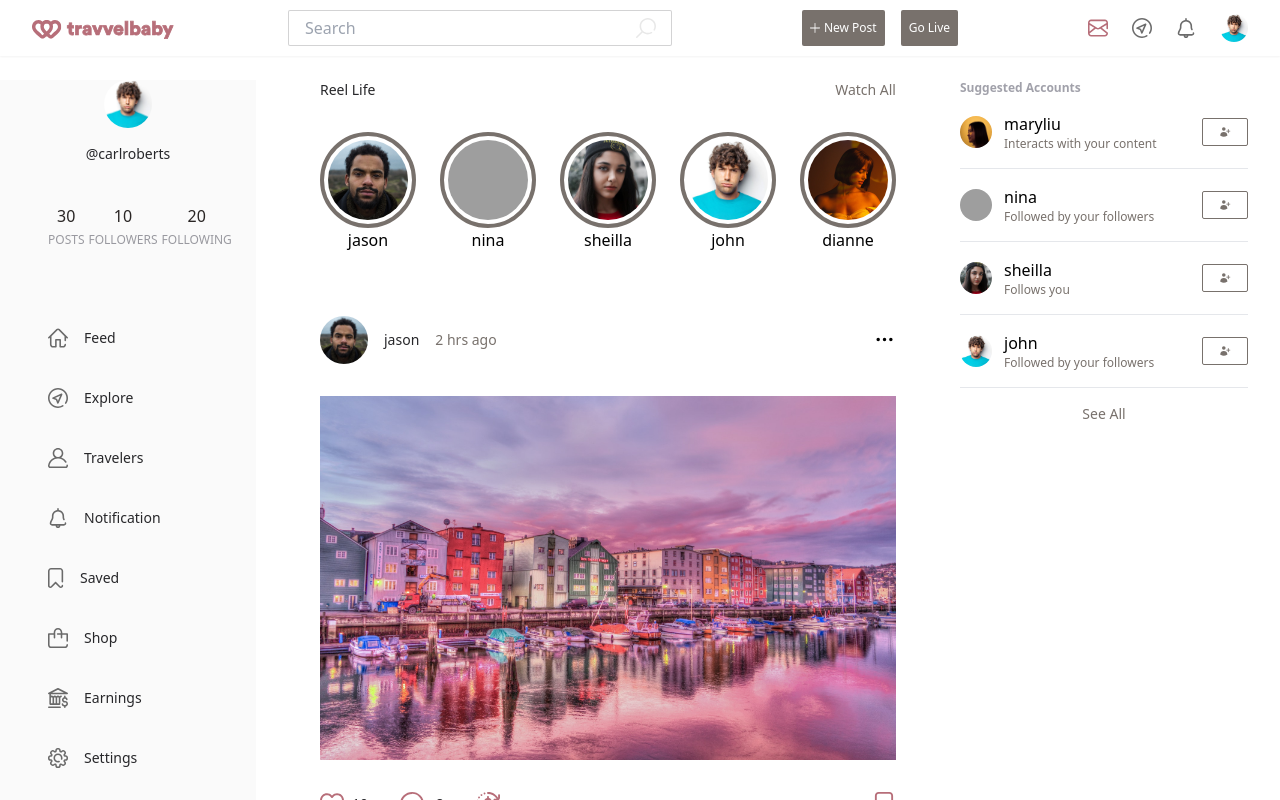
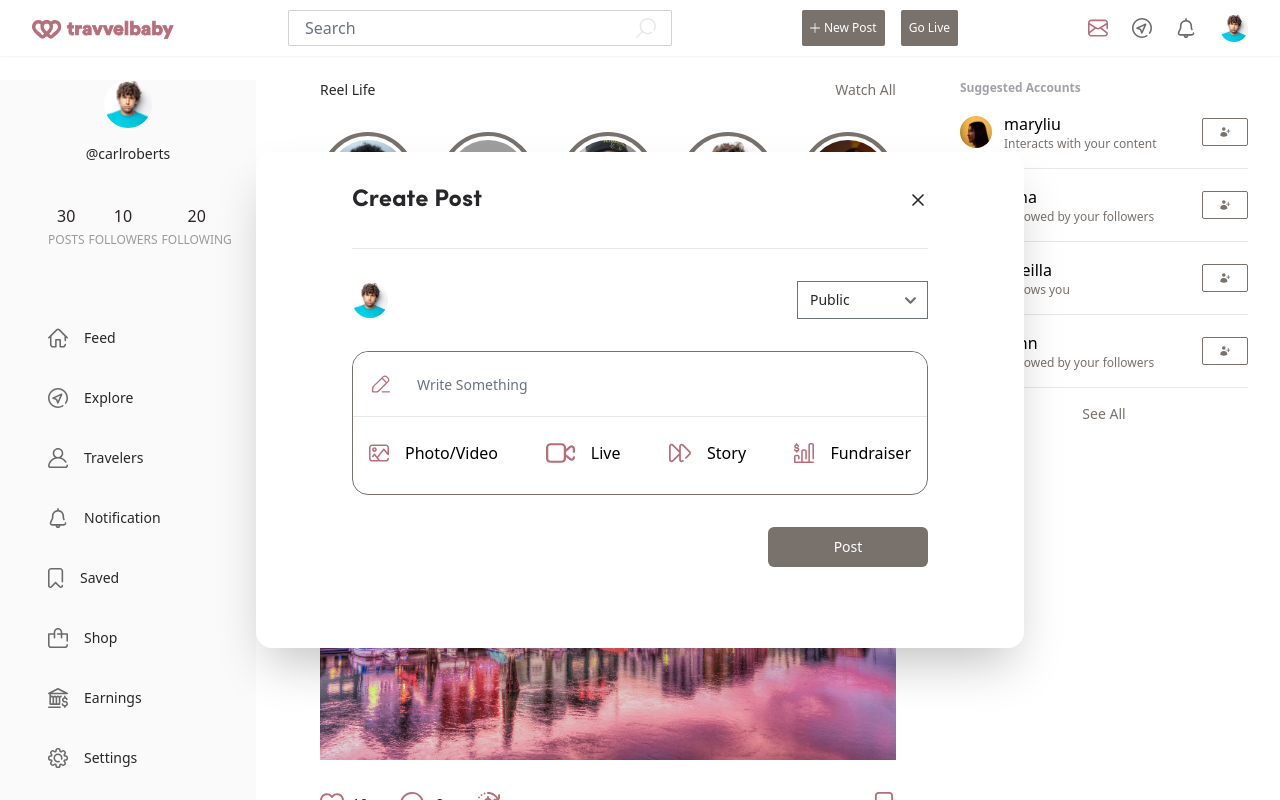
Before and after one commit to integral-digi/travvelbaby, a Next.js app: page / in a window 1280 px wide. Both pictures are taken after a click on the button "New Post". Shown: the top 800 px of the page. Built offline with nearby package versions, Linux system fonts and the light colour scheme; grey boxes are pictures that could not be loaded; a web font is replaced by a local one.

Commit message:
Component Update

```diff
--- a/app/homecomps/MainNav.tsx
+++ b/app/homecomps/MainNav.tsx
@@ -1,4 +1,7 @@
+"use client"
 import Link from "next/link";
+import { useState } from "react";
+import PostButton from "./PostButton";
 
 interface NavItemProps {
     id: number,
@@ -18,6 +21,10 @@ const navItems: NavItemProps[] = [
 const logoMain = { name: "logo", href: "/", src: "/assets/logo-main.svg" };
 
 const MainNav = () => {
+    const [openModal, setOpenModal] = useState<string | undefined>();
+    const [modalPlacement, setModalPlacement] = useState<string>('center');
+    const props = { modalPlacement, openModal, setModalPlacement, setOpenModal };
+
     return (
         <nav className="shadow-sm top-0" role="navigation">
             <div className="flex justify-between items-center relative h-14 w-full px-8">
@@ -31,12 +38,7 @@ const MainNav = () => {
                     <img src="/assets/search.svg" alt="search" className="w-5 h-5 absolute right-4" />
                 </div>
                 <div className="flex items-center space-x-4">
-                    <button className="h-9 bg-stone-500 rounded-sm">
-                        <span className="flex items-center space-x-1 px-2">
-                            <img src="/assets/add.svg" alt="add" className="w-2.5 h-2.5" />
-                            <p className="text-xs text-white font-normal">New Post</p>
-                        </span>
-                    </button>
+                    <PostButton />
                     <button className="h-9 bg-stone-500 rounded-sm">
                         <p className="text-xs text-white font-normal px-2">Go Live</p>
                     </button>
--- /dev/null
+++ b/app/homecomps/PostButton.tsx
@@ -0,0 +1,20 @@
+import { useState } from "react";
+import PostModal from "./PostModal";
+
+const PostButton = () => {
+    const [openModal, setOpenModal] = useState<string | undefined>();
+
+    return (
+        <div>
+            <button className="h-9 bg-stone-500 rounded-sm" onClick={() => setOpenModal('default')}>
+                <span className="flex items-center space-x-1 px-2">
+                    <img src="/assets/add.svg" alt="add" className="w-2.5 h-2.5" />
+                    <p className="text-xs text-white font-normal">New Post</p>
+                </span>
+            </button>
+            <PostModal openModal={openModal} setOpenModal={setOpenModal} />
+        </div>
+    );
+}
+
+export default PostButton;
--- /dev/null
+++ b/app/homecomps/PostModal.tsx
@@ -0,0 +1,28 @@
+import { useState } from "react";
+import { Modal } from "flowbite-react";
+import NewPost from "./PostNew";
+
+interface PostModalProps {
+    openModal: string | undefined;
+    setOpenModal: (value: string | undefined) => void;
+}
+
+const PostModal = ({openModal, setOpenModal}: PostModalProps) => {
+    const [modalPlacement, setModalPlacement] = useState<string>('center');
+    const props = { modalPlacement, openModal, setModalPlacement, setOpenModal };
+
+    return (
+        <Modal
+            show={openModal === 'default'}
+            position={props.modalPlacement}
+            className="w-[60%] h-[496px] bg-white rounded-2xl shadow-2xl relative px-24 py-8 m-auto"
+            onClose={() => props.setOpenModal('initial-focus')}>
+            <Modal.Header className="w-full text-zinc-800 text-2xl font-secondary flex items-center whitespace-nowrap justify-between">Create Post</Modal.Header>
+            <Modal.Body className="w-full absolute top-16">
+                <NewPost />
+            </Modal.Body>
+        </Modal>
+    )
+}
+
+export default PostModal;
--- a/app/homecomps/PostNew.tsx
+++ b/app/homecomps/PostNew.tsx
@@ -1,35 +1,51 @@
-import { useState } from "react";
-import { Dropdown}
+"use client"
+import { Select } from "flowbite-react";
+import { user } from "./Sidenav";
 
-const formButtons = [
+interface FormButtonProps {
+    name: string;
+    icon: string;
+}
+
+const formButtons: FormButtonProps[] = [
     { name: "Photo/Video", icon: "media" },
+    { name:"Live", icon: "live" },
     { name: "Story", icon: "forward" },
-    { name: "Live", icon: "live"}
     { name: "Fundraiser", icon: "fundraiser" },
 ];
 
 const NewPost = () => {
-    const [body, setBody] = useState<string>("");
-    const [image, setImage] = useState<string>("");
-    const [video, setVideo] = useState<string>("");
-    const [fundraiser, setFundraiser] = useState<string>("");
-
     return (
-        <div className="new-post w-full space-y-8">
-            <div className="">
-                <input type="text" placeholder="Write Something" className="w-full h-16 rounded-2xl border border-stone-500 px-4 py-2 text-stone-500 text-sm font-normal" />
-                <img src="/assets/write.svg" alt="write" className="w-6 h-6 absolute top-4 right-4" />
+        <div className="new-post w-full space-y-8 block">
+            <hr className="w-full h-px bg-neutral-200" />
+            <div className="flex items-center justify-between">
+                <img src={user.avatar} alt={user.name} className="w-9 h-9 rounded-full" />
+                <Select
+                    defaultValue="Public"
+                    className="w-fit h-fit z-30 rounded-md bg-white text-zinc-800 text-sm font-normal"
+                    >
+                    <option value="public">Public</option>
+                    <option value="followers">Followers</option>
+                    <option value="subscribers">Subscribers</option>
+                </Select>
             </div>
-            <div className="flex items-center justify-between w-full">
-                {formButtons.map((button, index) => (
-                    <div className="flex items-center justify-center space-x-4" key={index}>
-                        <img src={`/assets/${button.icon}.svg`} alt={button.name} className="w-auto h-5" />
-                        <p className="text-base font-normal">{button.name}</p>
-                    </div>
-                ))}
+            <div className="w-full border border-stone-500 rounded-2xl h-36 relative">
+                <div className="w-full">
+                    <input type="text" placeholder="Write Something" className="rounded-2xl focus:outline-none h-16 border-0 w-full px-16 py-2 text-stone-500 text-sm font-normal" />
+                    <img src="/assets/write.svg" alt="write" className="w-6 h-6 absolute top-5 left-4" />
+                </div>
+                <hr className="w-full h-px bg-neutral-200" />
+                <div className="flex items-center justify-between w-full px-4 pt-6">
+                    {formButtons.map((button, index) => (
+                        <div className="flex items-center justify-center space-x-4 rounded-md cursor-pointer hover:animate-pulse" key={index}>
+                            <img src={`/assets/${button.icon}.svg`} alt={button.name} className="w-auto h-5" />
+                            <p className="text-base font-normal">{button.name}</p>
+                        </div>
+                    ))}
+                </div>
             </div>
-            <div className="right-0">
-                <button className="w-40 h-10 rounded-md bg-zinc-800 text-white text-sm font-normal">Post</button>
+            <div className="right-0 float-right">
+                <button className="w-40 h-10 rounded-md bg-stone-500 text-white text-sm font-normal">Post</button>
             </div>
         </div>
     );
--- a/app/homecomps/Sidenav.tsx
+++ b/app/homecomps/Sidenav.tsx
@@ -21,7 +21,7 @@ const navItems: NavProps[] = [
     {name: "/assets/logout.svg", label: "Logout", href: "#", isActive: false}
 ];
 
-const user = {
+export const user = {
     name: "carlroberts",
     avatar: "/media/1u.jpg",
     followerCount: 10,
--- a/package.json
+++ b/package.json
@@ -10,6 +10,7 @@
   },
   "dependencies": {
     "@heroicons/react": "^2.0.18",
+    "flowbite-react": "^0.6.4",
     "fslightbox-react": "^1.7.6",
     "next": "13.5.4",
     "react": "^18",
--- a/tailwind.config.ts
+++ b/tailwind.config.ts
@@ -34,7 +34,7 @@ const config: Config = {
       }
     },
   },
-  plugins: [],
+  plugins: [require('flowbite/plugin')],
 };
 
 export default config
```
Also changed, not shown: public/assets/write.svg (added), 1 other file (tests, documents, lock files or other folders).
